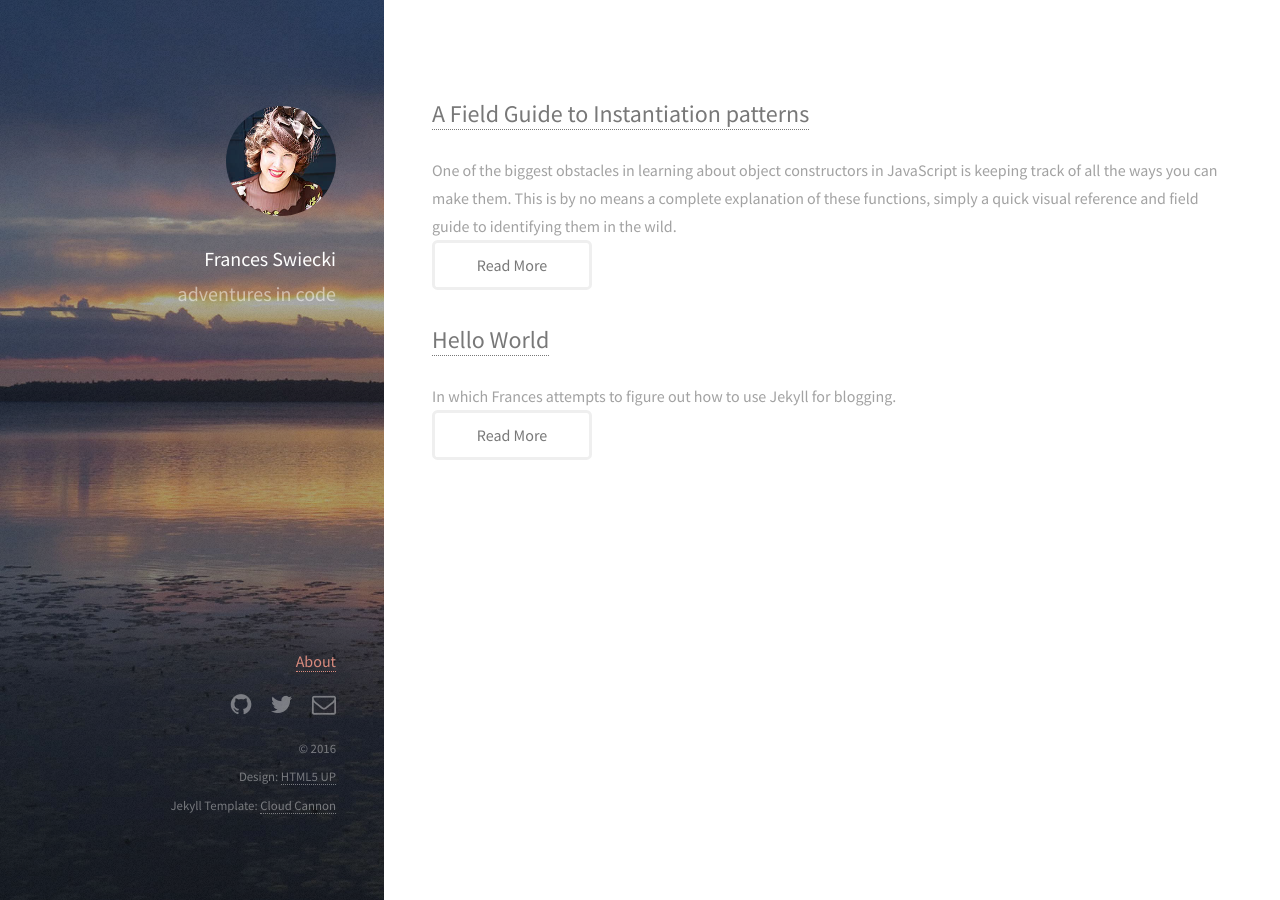
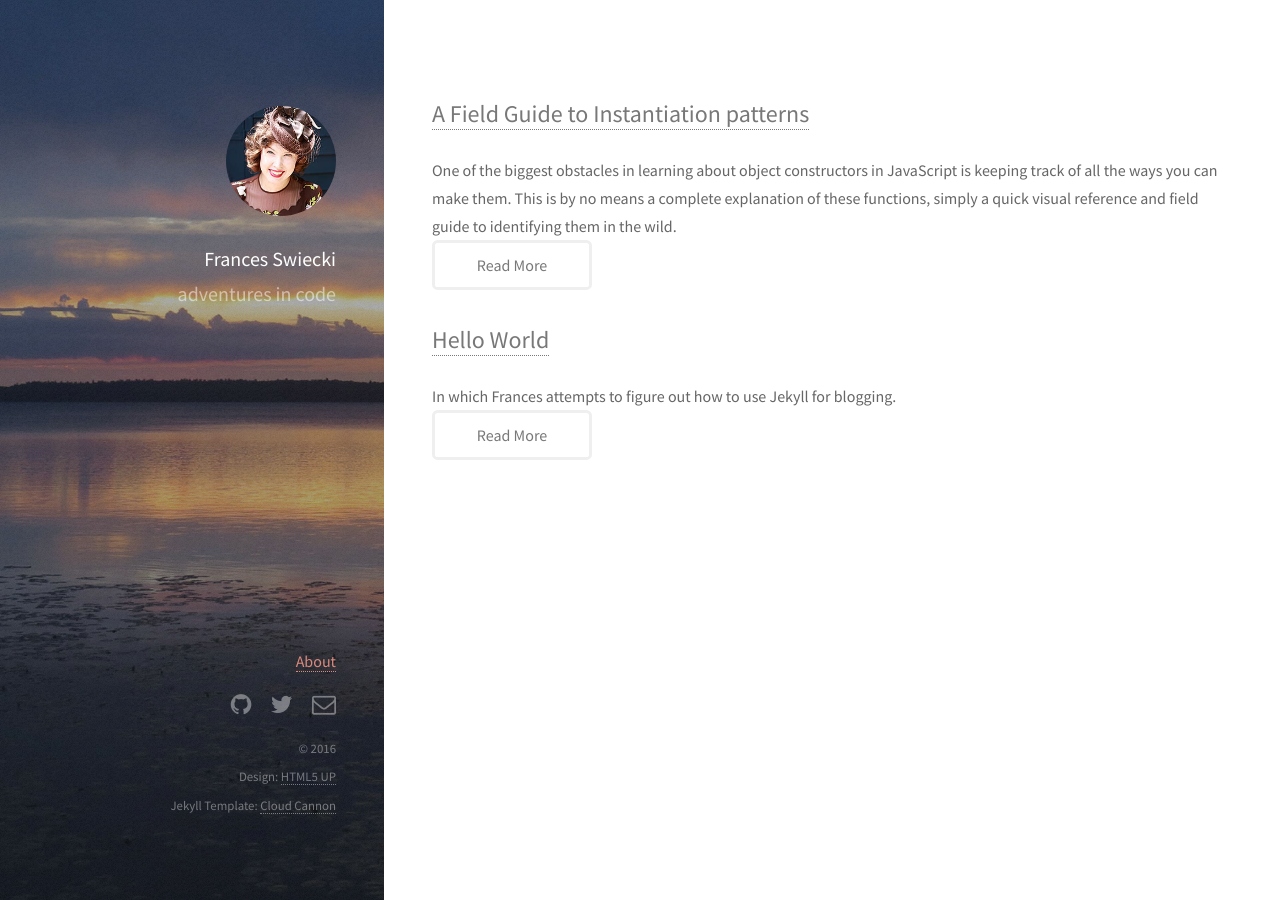
Before and after one commit to fswiecki/fswiecki.github.io, a Jekyll site: the page built from index.html, in a window 1280 px wide. Built offline with Jekyll 4.4.1, drawn with Linux system fonts in a browser that asks for light colours.

Commit message:
Darken page text

```diff
--- a/css/style.css
+++ b/css/style.css
@@ -27,7 +27,7 @@
 		}
 
 	body, input, select, textarea {
-		color: #a2a2a2;
+		color: #666;
 		font-family: "Source Sans Pro", Helvetica, sans-serif;
 		font-size: 16pt;
 		font-weight: 400;
```
